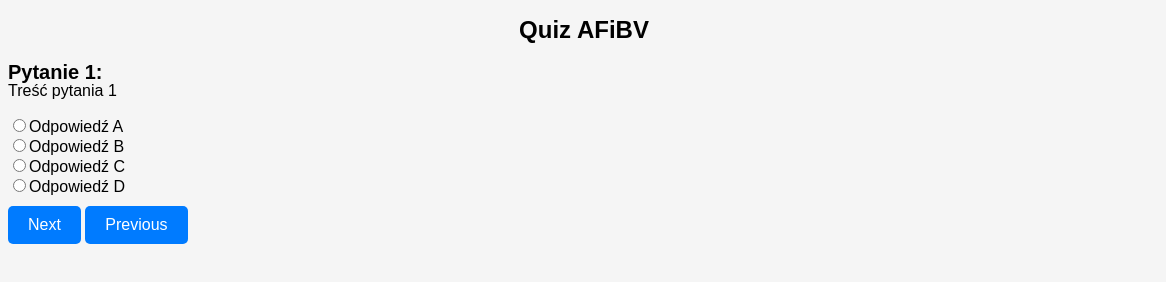
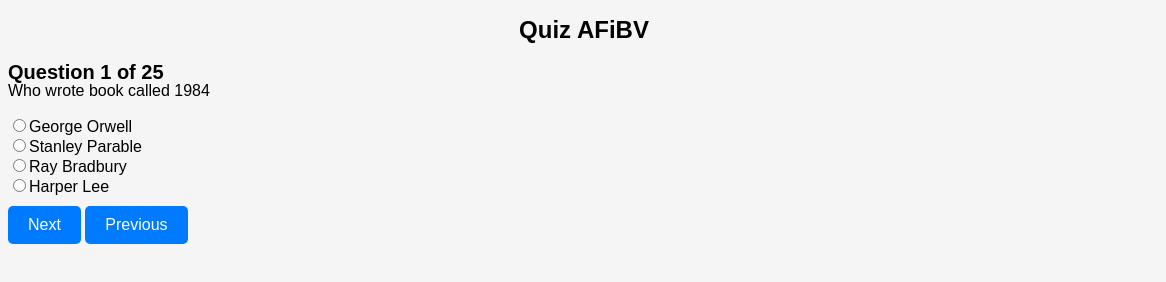
Before and after one commit to TheFoolsMaster/WebQuiz, a plain HTML site: page main.html in a window 1280 px wide. Both pictures are taken after a click on the button "Start Quiz". Shown: the full height of the page, 0-1166 px from the left. Drawn offline with nearby package versions, Linux system fonts and the light colour scheme.

Commit message:
Question progress counting and new questions
Added new 25 questions and added counting up when progressing through quiz

```diff
--- a/main.html
+++ b/main.html
@@ -77,7 +77,7 @@
   <div class="start_btn"><button>Start Quiz</button></div>
 
     <div id="question-container">
-        <h2>Pytanie 1:</h2>
+        <h2 id="progress">Question:</h2>
         <p>Treść pytania</p>
         <input type="radio" name="answer" value="A"> Odpowiedź A<br>
         <input type="radio" name="answer" value="B"> Odpowiedź B<br>
@@ -100,13 +100,8 @@
 <script>
     var questions = [
         {
-            question: "Treść pytania 1",
-            answers: ["Odpowiedź A", "Odpowiedź B", "Odpowiedź C", "Odpowiedź D"],
-            correctAnswer: 0
-        },
-        {
-            question: "Treść pytania 2",
-            answers: ["Odpowiedź A", "Odpowiedź B", "Odpowiedź C", "Odpowiedź D"],
+            question: "Who wrote book called 1984",
+            answers: ["George  Orwell", "Stanley Parable", "Ray Bradbury", "Harper Lee"],
             correctAnswer: 1
         },
         {
@@ -194,6 +189,41 @@
             answers: ["Yuan", "Pound", "Euro", "Yen"],
             correctAnswer: 3
         },
+        {
+            question: "What is the capital of Australia?",
+            answers: ["Sydney", "Melbourne", "Canberra", "Brisbane"],
+            correctAnswer: 2
+        },
+        {
+            question: "Who wrote the play 'Hamlet'?",
+            answers: ["William Shakespeare", "Arthur Miller", "Anton Chekhov", "Tennessee Williams"],
+            correctAnswer: 0
+        },
+        {
+            question: "What is the largest planet in our solar system?",
+            answers: ["Earth", "Jupiter", "Saturn", "Neptune"],
+            correctAnswer: 1
+        },
+        {
+            question: "Which country is famous for the Great Wall?",
+            answers: ["China", "Japan", "India", "South Korea"],
+            correctAnswer: 0
+        },
+        {
+            question: "Who discovered the theory of relativity?",
+            answers: ["Isaac Newton", "Albert Einstein", "Galileo Galilei", "Nikola Tesla"],
+            correctAnswer: 1
+        },
+        {
+            question: "What is the chemical symbol for oxygen?",
+            answers: ["O", "H", "C", "N"],
+            correctAnswer: 0
+        },
+        {
+            question: "Which animal is known for its ability to mimic human speech?",
+            answers: ["Dolphin", "Elephant", "Parrot", "Monkey"],
+            correctAnswer: 2
+        }
     ];
 
     var currentQuestion = 0;
@@ -205,6 +235,7 @@
         var question = questions[currentQuestion];
         var questionText = questionContainer.getElementsByTagName("p")[0];
         var choices = questionContainer.getElementsByTagName("input");
+        var progress = document.getElementById("progress");
 
         questionText.textContent = question.question;
 
@@ -224,7 +255,10 @@
             selectedInput.checked = true;
             }
         }
+
+        progress.textContent = "Question " + (currentQuestion + 1) + " of " + questions.length;
     }
+
 
     function nextQuestion() {
         var selectedAnswer = document.querySelector('input[name="answer"]:checked');
```
